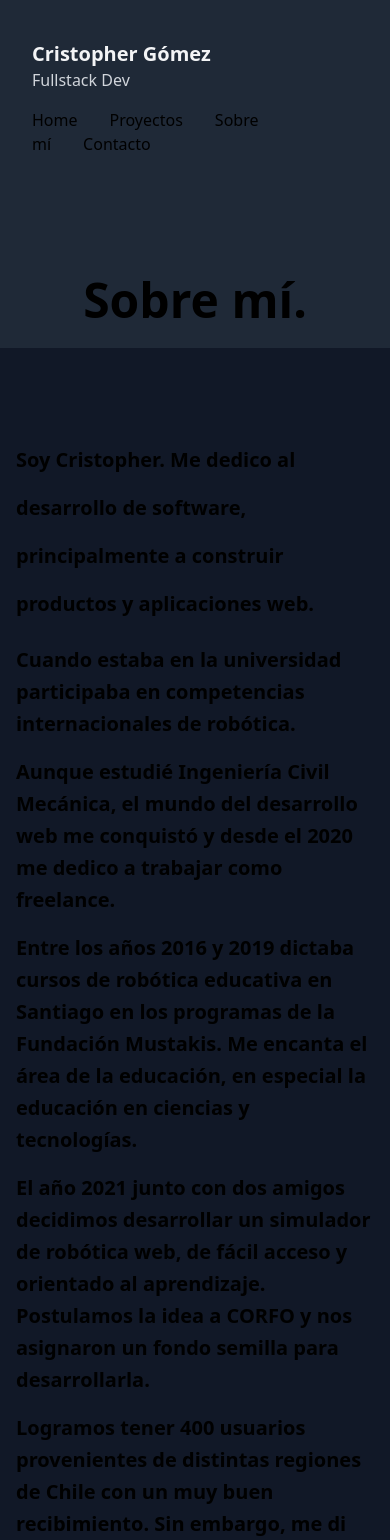
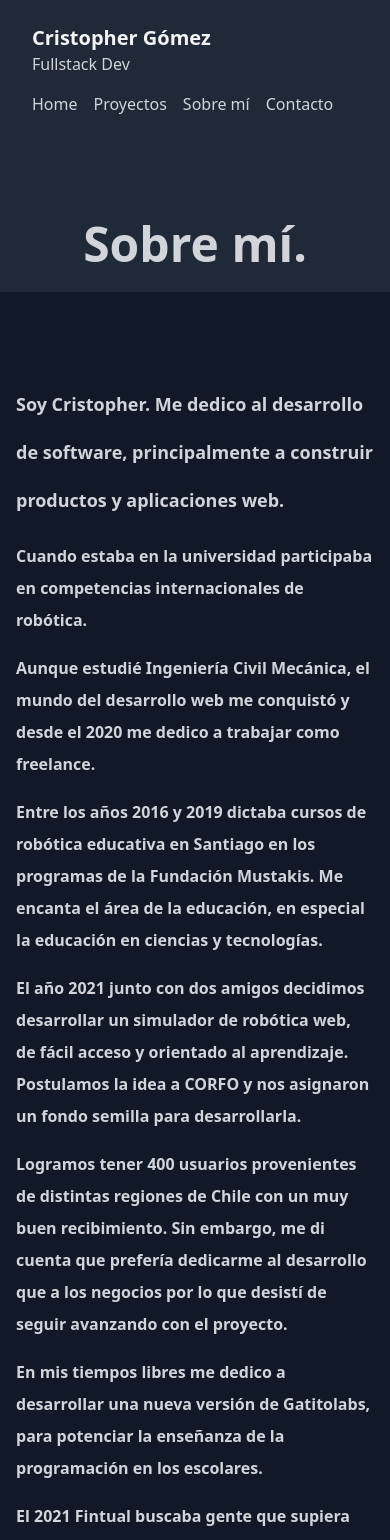
Before and after one commit to ristofer/gatito-portfolio, a Next.js app: page /about in a window 390 px wide. Shown: the top 1540 px of the page. Built offline with nearby package versions, Linux system fonts and the light colour scheme.

Commit message:
fix for responsive design

```diff
--- a/components/AboutMe.js
+++ b/components/AboutMe.js
@@ -3,16 +3,16 @@ import userData from "@constants/data";
 
 export default function AboutMe() {
     return (
-        <section className="bg-gray-800 pb-40">
+        <section className="bg-gray-800 pb-12 md:pb-40">
             <div className="max-w-6xl mx-auto h-48 bg-gray-800">
-                <h1 className="text-5xl md:text-9xl text-gray-300 font-bold py-20 text-center md:text-left">
+                <h1 className="text-5xl md:text-6xl lg:text-8xl text-gray-300 font-bold py-20 text-center md:text-left">
                     Sobre mí
                 </h1>
             </div>
             <div className="-mt-10 bg-gray-900">
-                <div className="text-container max-w-6xl mx-auto pt-20">
+                <div className="text-container max-w-6xl mx-auto pt-6 md:pt-20">
                     <p
-                    className="leading-loose text-2xl md:text-4xl font-semibold mx-4"
+                    className="text-gray-300 leading-loose text-xl md:text-3xl lg:text-4xl font-semibold mx-4"
                     style={{ lineHeight: "3rem"}}>
                         Soy Cristopher. Me dedico al desarrollo de software, principalmente a
                         construir productos y aplicaciones web.
--- a/components/AboutMeFull.js
+++ b/components/AboutMeFull.js
@@ -4,54 +4,54 @@ export default function AboutMeFull() {
     return (
         <section className="bg-gray-800 pb-40">
             <div className="max-w-6xl mx-auto h-48 bg-gray-800">
-                <h1 className="text-5xl md:text-9xl font-bold py-20 text-center md:text-left">
+                <h1 className="text-gray-300 text-5xl md:text-9xl font-bold py-20 text-center md:text-left">
                     Sobre mí.
                 </h1>
             </div>
             <div className="-mt-10 bg-gray-900">
                 <div className="text-container max-w-6xl mx-auto pt-20">
                     <p
-                        className="leading-loose text-xl md:text-3xl font-semibold mx-4 pb-2 pt-2"
+                        className="text-gray-300 leading-loose text-lg md:text-3xl font-semibold mx-4 pb-2 pt-2"
                         style={{ lineHeight: "3rem" }}>
                         Soy Cristopher. Me dedico al desarrollo de software, principalmente a
                         construir productos y aplicaciones web.
                     </p>
                     <p
-                        className="leading-loose text-xl md:text-xl font-semibold mx-4 pb-2 pt-2"
+                        className="text-gray-300 leading-loose text-md md:text-xl font-semibold mx-4 pb-2 pt-2"
                         style={{ lineHeight: "2rem" }}>
                         Cuando estaba en la universidad participaba en competencias internacionales de robótica.
                     </p>
                     <p
-                        className="leading-loose text-xl md:text-xl font-semibold mx-4 pb-2 pt-2"
+                        className="text-gray-300 leading-loose text-md md:text-xl font-semibold mx-4 pb-2 pt-2"
                         style={{ lineHeight: "2rem" }}>
                         Aunque estudié Ingeniería Civil Mecánica, el mundo del desarrollo web me conquistó y desde el 2020
                         me dedico a trabajar como freelance.
                     </p>
                     <p
-                        className="leading-loose text-xl md:text-xl font-semibold mx-4 pb-2 pt-2"
+                        className="text-gray-300 leading-loose text-md md:text-xl font-semibold mx-4 pb-2 pt-2"
                         style={{ lineHeight: "2rem" }}>
                         Entre los años 2016 y 2019 dictaba cursos de robótica educativa en Santiago en los programas de la Fundación Mustakis.
                         Me encanta el área de la educación, en especial la educación en ciencias y tecnologías.
                     </p>
                     <p
-                        className="leading-loose text-xl md:text-xl font-semibold mx-4 pb-2 pt-2"
+                        className="text-gray-300 leading-loose text-md md:text-xl font-semibold mx-4 pb-2 pt-2"
                         style={{ lineHeight: "2rem" }}>
                         El año 2021 junto con dos amigos decidimos desarrollar un simulador de robótica web, de fácil acceso y orientado al aprendizaje. Postulamos la idea a CORFO y nos asignaron un fondo
                         semilla para desarrollarla.
                     </p>
                     <p
-                        className="leading-loose text-xl md:text-xl font-semibold mx-4 pb-2 pt-2"
+                        className="text-gray-300 leading-loose text-md md:text-xl font-semibold mx-4 pb-2 pt-2"
                         style={{ lineHeight: "2rem" }}>
                         Logramos tener 400 usuarios provenientes de distintas regiones de Chile con un muy buen recibimiento.
                         Sin embargo, me di cuenta que prefería dedicarme al desarrollo que a los negocios por lo que desistí de seguir avanzando con el proyecto.
                     </p>
                     <p
-                        className="leading-loose text-xl md:text-xl font-semibold mx-4 pb-2 pt-2"
+                        className="text-gray-300 leading-loose text-md md:text-xl font-semibold mx-4 pb-2 pt-2"
                         style={{ lineHeight: "2rem" }}>
                         En mis tiempos libres me dedico a desarrollar una nueva versión de Gatitolabs, para potenciar la enseñanza de la programación en los escolares.
                     </p>
                     <p
-                        className="leading-loose text-xl md:text-xl font-semibold mx-4 pb-2 pt-2"
+                        className="text-gray-300 leading-loose text-md md:text-xl font-semibold mx-4 pb-2 pt-2"
                         style={{ lineHeight: "2rem" }}>
                         El 2021 Fintual buscaba gente que supiera programar pero aún no se sentían desarrolladores. Ofrecían un intensivo de desarrollo web en la Patagonia.
                         Postulé, quedé entre los 10 seleccionados de 1010 postulantes y me fui 3 meses a la maravillosa ciudad de Puerto Natales a
--- a/components/Contact.js
+++ b/components/Contact.js
@@ -3,8 +3,8 @@ import userData from "@constants/data";
 
 export default function Contact() {
     return (
-        <section className="bg-gray-800 pb-40">
-            <div className="text-container max-w-6xl pt-2 mx-auto">
+        <section className="bg-gray-800 pb-40 pt-20">
+            <div className="text-gray-300 text-container max-w-6xl pt-2 mx-auto">
                 <p
                     className="leading-loose text-xl md:text-3xl font-semibold mx-10 pb-10 pt-2"
                     style={{ lineHeight: "2rem" }}>
@@ -12,7 +12,7 @@ export default function Contact() {
                     o correo electrónico
                 </p>
             </div>
-            <div className="flex flex-col max-w-6xl md:mx-auto justify-center mx-4">
+            <div className="flex flex-col max-w-6xl xl:mx-auto justify-center mx-12">
                 <div className="flex flex-row pt-8">
                     <a
                         href={userData.socialLinks.linkedin}
@@ -39,7 +39,7 @@ export default function Contact() {
 
                 </div>
                 <div
-                    className="flex flex-row pt-8"
+                    className="flex flex-row pt-8 text-gray-300"
                 >
                     <svg xmlns="http://www.w3.org/2000/svg"
                         width="16" height="16"
@@ -52,7 +52,7 @@ export default function Contact() {
                 </div>
 
                 <div
-                    className="flex flex-row pt-8">
+                    className="flex flex-row pt-8 text-gray-300" >
                     <a href="https://github.com/ristofer" target="_blank" rel="noreferrer">
                         <svg
                             xmlns="http://www.w3.org/2000/svg"
--- a/components/Footer.js
+++ b/components/Footer.js
@@ -3,7 +3,7 @@ import userData from "@constants/data";
 
 export default function Footer() {
     return (
-        <div className="bg-gray-900">
+        <div className="bg-gray-900 text-gray-300">
             <div className="max-w-6xl  mx-auto px-4 py-10 md:py-20">
                 <div className="h-0.5 w-full bg-gray-700"></div>
                 <div className="flex flex-col space-y-4 md:space-y-0 md:flex-row justify-between md:items-center mt-8">
--- a/components/Hero.js
+++ b/components/Hero.js
@@ -7,21 +7,21 @@ export default function Hero() {
             <div className="hidden lg:flex w-1/3">
 
             </div>
-            <div className="w-full lg:flex lg:flex-col md:w-1/3 text-center md:text-left mx-auto lg:p-20">
-                <h1 className="text-4xl md:text-8xl font-bold text-gray-400 my-2">
+            <div className="w-full lg:flex lg:flex-col lg:w-1/3 lg:text-left text-center mx-auto lg:p-20">
+                <h1 className="text-4xl md:text-6xl lg:text-8xl font-bold text-gray-400 my-2">
                     Fullstack Dev
                 </h1>
-                <h1 className="text-4xl md:text-8xl font-bold text-red-200 my-2">
+                <h1 className="text-4xl md:text-6xl lg:text-8xl font-bold text-red-200 my-2">
                     Cristopher
                 </h1>
-                <h1 className="text-4xl md:text-8xl font-bold text-blue-200 my-2">
+                <h1 className="text-4xl md:text-6xl lg:text-8xl font-bold text-blue-200 my-2">
                     Gómez
                 </h1>
             </div>
-            <div className="hidden lg:p-20 lg:flex w-1/2 md:w-1/3 justify-start center-align">
-                <div className="w-1/2">
+            <div className="hidden p-20 lg:flex w-1/3 justify-start center-align">
+                <div className="w-full">
                     <img src={userData.avatarUrl} alt="cris"
-                    className="transform hover:scale-150 transition duration-500 ease-out shadow rounded-full" />
+                    className="transform hover:scale-150 transition duration-500 ease-out shadow rounded-full mx-20 2xl:mx-0" />
                 </div>
             </div>
         </div>
--- a/components/Navbar.js
+++ b/components/Navbar.js
@@ -14,7 +14,7 @@ export default function Navbar() {
     }, []);
 
     return (
-        <div className="max-w-6xl mx-auto px-8 py-10 md:py-20 bg-gray-800">
+        <div className="max-w-6xl mx-auto px-8 py-6 bg-gray-800">
             <div className="flex md:flex-row justify-between items-center">
                 <div className="flex flex-col">
                     <Link href="/">
@@ -27,35 +27,35 @@ export default function Navbar() {
                     </Link>
                 </div>
             </div>
-            <div className="space-x-8 block mt-4">
+            <div className="space-x-4 md:space-x-8 block mt-4 md:text-lg">
                 <Link
                     href="/"
                     legacyBehavior
                     passHref
-                    className=" text-base fontnormal text-gray-300"
+                    className="text-base fontnormal text-gray-300"
                 >
-                    <a className="hover:bg-purple-500">Home</a>
+                    <a className="text-gray-300 hover:bg-purple-500">Home</a>
                 </Link>
                 <Link
                     href="/projects"
                     legacyBehavior
                     className="text-base fontnormal text-gray-300"
                 >
-                    <a className="hover:bg-purple-500">Proyectos</a>
+                    <a className="text-gray-300 hover:bg-purple-500">Proyectos</a>
                 </Link>
                 <Link
                     href="/about"
                     legacyBehavior
                     className="text-base fontnormal text-gray-300"
                 >
-                    <a className="hover:bg-purple-500">Sobre mí</a>
+                    <a className="text-gray-300 hover:bg-purple-500">Sobre mí</a>
                 </Link>
                 <Link
                     href="/contact"
                     legacyBehavior
                     className="text-base fontnormal text-gray-300"
                 >
-                    <a className="hover:bg-purple-500">Contacto</a>
+                    <a className="text-gray-300 hover:bg-purple-500">Contacto</a>
                 </Link>
 
             </div>
```
Also changed, not shown: components/HighlightedProjects.js (+9 -5 lines), components/Projects.js (+10 -9 lines).
